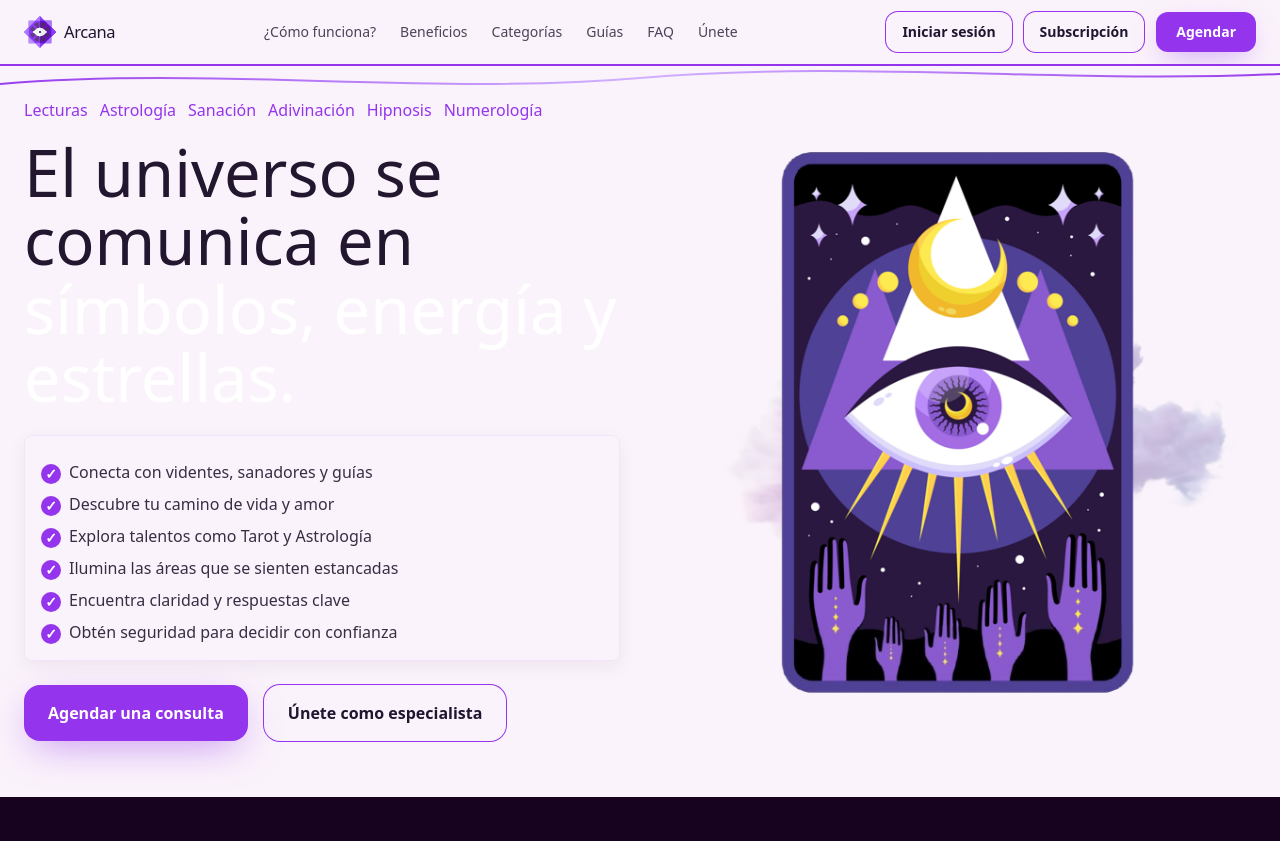
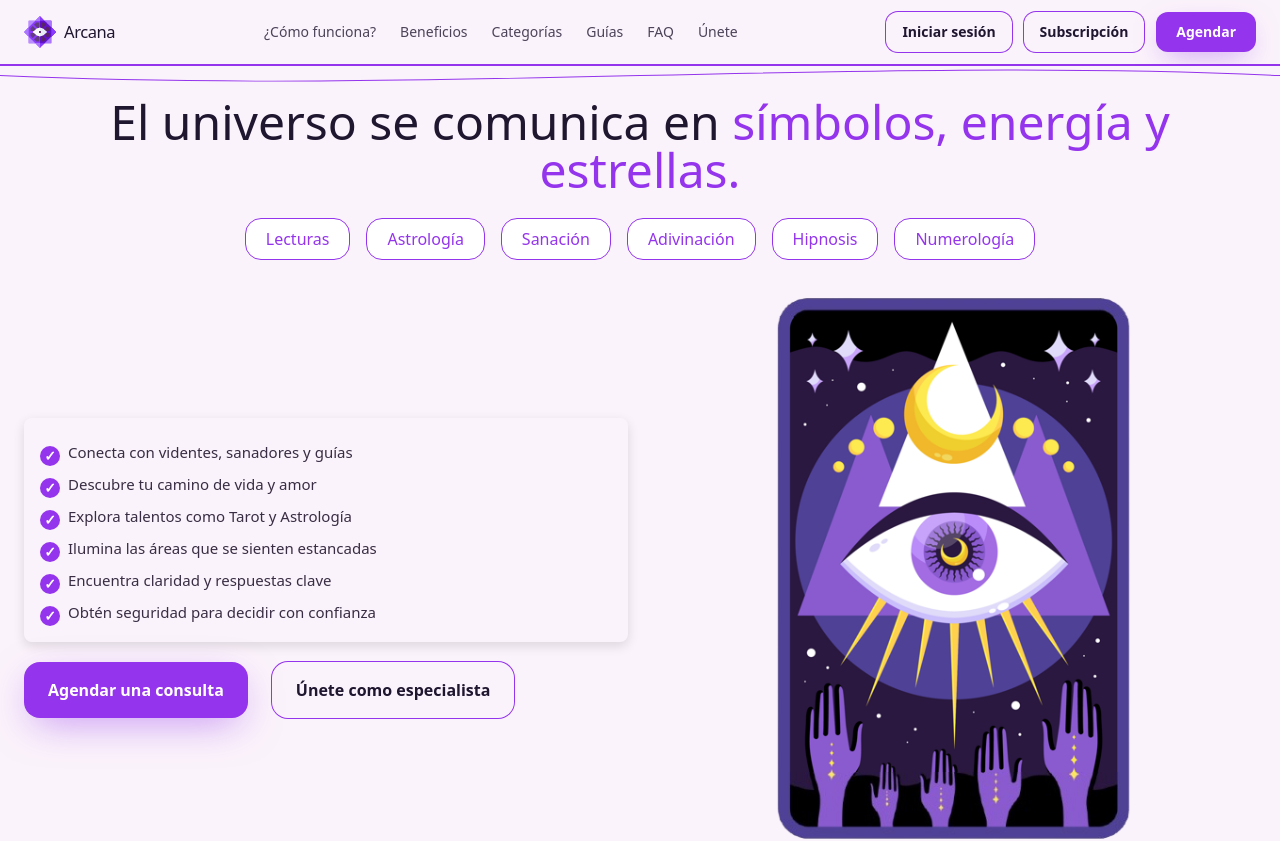
Before and after one commit to arcana302-art/arcana-v2, a Next.js app: page / in a window 1280 px wide. Shown: the top 841 px of the page. Built offline with nearby package versions, Linux system fonts and the light colour scheme.

Commit message:
Update Hero.tsx

```diff
--- a/app/components/Hero.tsx
+++ b/app/components/Hero.tsx
@@ -22,81 +22,59 @@ export default function Hero() {
     []
   );
 
-  const bullets = [
-    'Conecta con videntes, sanadores y guías',
-    'Descubre tu camino de vida y amor',
-    'Explora talentos como Tarot y Astrología',
-    'Ilumina las áreas que se sienten estancadas',
-    'Encuentra claridad y respuestas clave',
-    'Obtén seguridad para decidir con confianza',
-  ];
-
   return (
-    <section className="relative overflow-hidden bg-[#FBF3FB] pt-6 sm:pt-8 pb-12 sm:pb-14">
-      {/* Curva morada superior (delgada y moderna) */}
+    <section className="relative overflow-hidden bg-[#FBF3FB] pt-8 pb-12 sm:pb-16">
+      {/* Línea divisoria curva */}
       <svg
-        className="absolute left-0 right-0 top-0 w-full h-[26px] z-[1] pointer-events-none"
+        className="absolute left-0 right-0 top-0 w-full h-6 text-[#9434ec] z-[1]"
+        viewBox="0 0 1440 50"
+        fill="none"
         xmlns="http://www.w3.org/2000/svg"
-        viewBox="0 0 1440 26"
         preserveAspectRatio="none"
-        aria-hidden="true"
       >
-        <defs>
-          <linearGradient id="g1" x1="0" x2="1">
-            <stop offset="0%" stopColor="#9434ec" stopOpacity="0.95" />
-            <stop offset="50%" stopColor="#c9a6ff" stopOpacity="0.85" />
-            <stop offset="100%" stopColor="#9434ec" stopOpacity="0.95" />
-          </linearGradient>
-        </defs>
-
-        {/* trazo fino y curvo */}
         <path
-          d="M0 18 C 240 0 480 30 720 12 C 960 -6 1200 18 1440 8"
-          fill="none"
-          stroke="url(#g1)"
+          d="M0,20 C480,60 960,-20 1440,20"
+          stroke="currentColor"
           strokeWidth="2"
-          strokeLinecap="round"
-          strokeLinejoin="round"
+          fill="transparent"
         />
       </svg>
 
       <div className="relative z-10 mx-auto max-w-7xl px-6">
-        {/* TALENTS (encima del título) */}
+        {/* TITLE */}
+        <h1 className="text-3xl sm:text-5xl leading-snug text-center font-normal text-[#1f1630] mb-6">
+          El universo se comunica en{' '}
+          <span className="text-[#9434ec]">símbolos, energía y estrellas.</span>
+        </h1>
+
+        {/* TALENTS */}
         <nav
           aria-label="Talentos"
-          className="flex flex-wrap gap-3 mb-4 talents-row"
+          className="flex flex-wrap justify-center gap-3 sm:gap-4 mb-6"
         >
           {talents.map((t) => (
             <Link
               key={t.href}
               href={t.href}
-              className="talent-btn"
-              style={{
-                // variante: borde morado + fondo transparente
-                borderColor: BTN_PURPLE,
-                color: BTN_PURPLE,
-              }}
+              className="rounded-2xl px-5 py-2 text-sm sm:text-base font-medium border border-[#9434ec] text-[#9434ec] bg-white hover:bg-[#9434ec] hover:text-white transition"
             >
               {t.label}
             </Link>
           ))}
         </nav>
 
-        {/* GRID HERO */}
-        <div className="relative mt-0 grid grid-cols-12 gap-y-6 lg:gap-x-10 hero-grid items-start">
-          {/* LEFT: título + bullets + ctas */}
-          <div className="hero-left col-span-12 lg:col-span-6 flex flex-col justify-center">
-            {/* TÍTULO: parte negra + parte morada (todo en morado la sección símbolos, energía y estrellas) */}
-            <h1 className="hero-title-1 text-[30px] sm:text-[40px] lg:text-[60px] font-normal leading-[1.05] mb-4">
-              <span className="text-[#22172f]">El universo se comunica en </span>
-              <span className="text-[--light-purple]">
-                símbolos, energía y estrellas.
-              </span>
-            </h1>
-
-            {/* BULLETS */}
-            <div className="mt-2 bullets-grid p-4 shadow-bullets rounded-lg bg-transparent">
-              {bullets.map((item, idx) => (
+        {/* LEFT: BULLETS */}
+        <div className="grid grid-cols-12 gap-6 items-center">
+          <div className="col-span-12 lg:col-span-6">
+            <div className="bullets-grid p-4 shadow-bullets rounded-lg bg-transparent relative z-10">
+              {[
+                'Conecta con videntes, sanadores y guías',
+                'Descubre tu camino de vida y amor',
+                'Explora talentos como Tarot y Astrología',
+                'Ilumina las áreas que se sienten estancadas',
+                'Encuentra claridad y respuestas clave',
+                'Obtén seguridad para decidir con confianza',
+              ].map((item, idx) => (
                 <div key={idx} className="flex items-start gap-2 mt-2">
                   <span className="flex-shrink-0 mt-1 h-5 w-5 flex items-center justify-center rounded-full bg-[#9434ec] text-white text-sm font-bold">
                     ✓
@@ -106,8 +84,8 @@ export default function Hero() {
               ))}
             </div>
 
-            {/* CTA DESKTOP: se mantienen como estaban */}
-            <div className="hidden lg:flex lg:gap-4 mt-6">
+            {/* CTA DESKTOP */}
+            <div className="hidden lg:flex lg:gap-6 mt-5">
               <a
                 href="#"
                 className="inline-flex items-center justify-center rounded-2xl px-6 h-14 text-white text-base font-semibold"
@@ -127,16 +105,8 @@ export default function Hero() {
             </div>
           </div>
 
-          {/* RIGHT: carta + nube (desktop) */}
-          <div className="relative col-span-12 lg:col-span-6 flex flex-col items-center justify-center min-h-[1px]">
-            {/* NUBE (detrás) */}
-            <img
-              src={CLOUD_IMG}
-              alt=""
-              aria-hidden="true"
-              className="cloud-img absolute z-0 select-none pointer-events-none"
-            />
-
+          {/* RIGHT IMAGE */}
+          <div className="relative col-span-12 lg:col-span-6 flex justify-center">
             <div className="hero-card relative z-10 select-none">
               <Image
                 src={HERO_IMG}
@@ -151,111 +121,14 @@ export default function Hero() {
         </div>
       </div>
 
-      {/* estilos locales */}
       <style jsx>{`
-        :root {
-          --light-purple: ${LIGHT_PURPLE};
+        /* Bullets recuadro */
+        .shadow-bullets {
+          box-shadow: 0 4px 12px rgba(0, 0, 0, 0.12);
         }
-
-        /* Talents (chips) */
-        .talents-row {
-          align-items: center;
-        }
-        .talent-btn {
-          display: inline-flex;
-          align-items: center;
-          justify-content: center;
-          padding: 0 16px;
-          height: 40px;
-          border-radius: 9999px;
-          border-width: 1px;
-          border-style: solid;
-          background: transparent;
+        .bullet-text {
           font-size: 15px;
-          line-height: 1;
-          text-decoration: none;
-          transition: all 0.15s ease;
-        }
-        .talent-btn:hover {
-          background: rgba(148, 52, 236, 0.08);
-          color: white;
-          box-shadow: 0 6px 20px -12px rgba(148, 52, 236, 0.45);
-        }
-
-        /* Cloud */
-        .cloud-img {
-          top: 48%;
-          left: 58%;
-          width: 680px;
-          opacity: 0.38;
-          transform: translate(-50%, -50%);
-          animation: cloud-sway 26s ease-in-out infinite alternate;
-          -webkit-mask-image: radial-gradient(
-            140% 120% at 56% 46%,
-            #000 62%,
-            transparent 100%
-          );
-          mask-image: radial-gradient(140% 120% at 56% 46%, #000 62%, transparent 100%);
-        }
-
-        @keyframes cloud-sway {
-          0% {
-            transform: translate(-60%, -50%);
-          }
-          50% {
-            transform: translate(-48%, -50%);
-          }
-          100% {
-            transform: translate(-60%, -50%);
-          }
-        }
-
-        /* Mobile adjustments */
-        @media (max-width: 639px) {
-          :global(.talents-row) {
-            gap: 6px;
-          }
-          .talent-btn {
-            font-size: 10px;
-            height: 24px;
-            padding-left: 8px;
-            padding-right: 8px;
-            max-width: calc(50% - 6px); /* fuerza 2 renglones */
-            white-space: nowrap;
-            overflow: hidden;
-            text-overflow: ellipsis;
-          }
-
-          .hero-title-1 {
-            font-size: 30px;
-          }
-          .bullet-text {
-            font-size: 14px;
-            line-height: 1.4;
-          }
-        }
-
-        /* Desktop adjustments */
-        @media (min-width: 1024px) {
-          .hero-title-1 {
-            font-size: 65px;
-            line-height: 1.05;
-          }
-          .talent-btn {
-            font-size: 15px;
-            height: 40px;
-            padding-left: 16px;
-            padding-right: 16px;
-          }
-          .bullet-text {
-            font-size: 16px;
-          }
-        }
-
-        /* bullets box */
-        .shadow-bullets {
-          box-shadow: 0 6px 18px rgba(34, 23, 47, 0.06);
-          border: 1px solid rgba(148, 52, 236, 0.08);
+          line-height: 1.45;
         }
       `}</style>
     </section>
```
